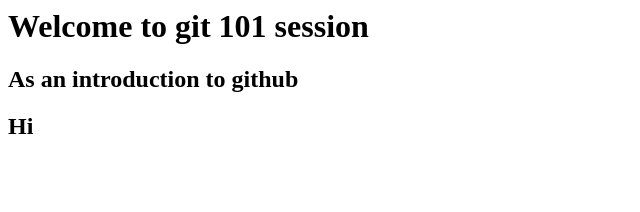
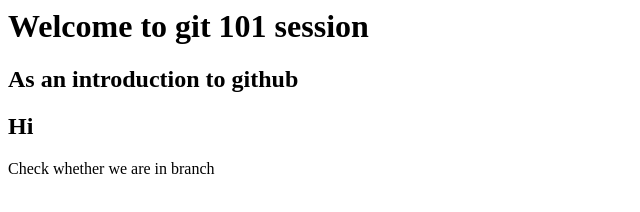
Before and after one commit to Suraif16/sesssion, a plain HTML site: page index.html in a window 1280 px wide. Shown: the whole page, without its empty margins (0-640 px from the left). Drawn offline with Linux system fonts and the light colour scheme.

Commit message:
add p tag

```diff
--- a/index.html
+++ b/index.html
@@ -9,5 +9,6 @@
     <h1>Welcome to git 101 session</h1>
     <h2>As an introduction to github</h2>
     <h2>Hi</h2>
+    <p>Check whether we are in branch</p>
 </body>
 </html>
```
